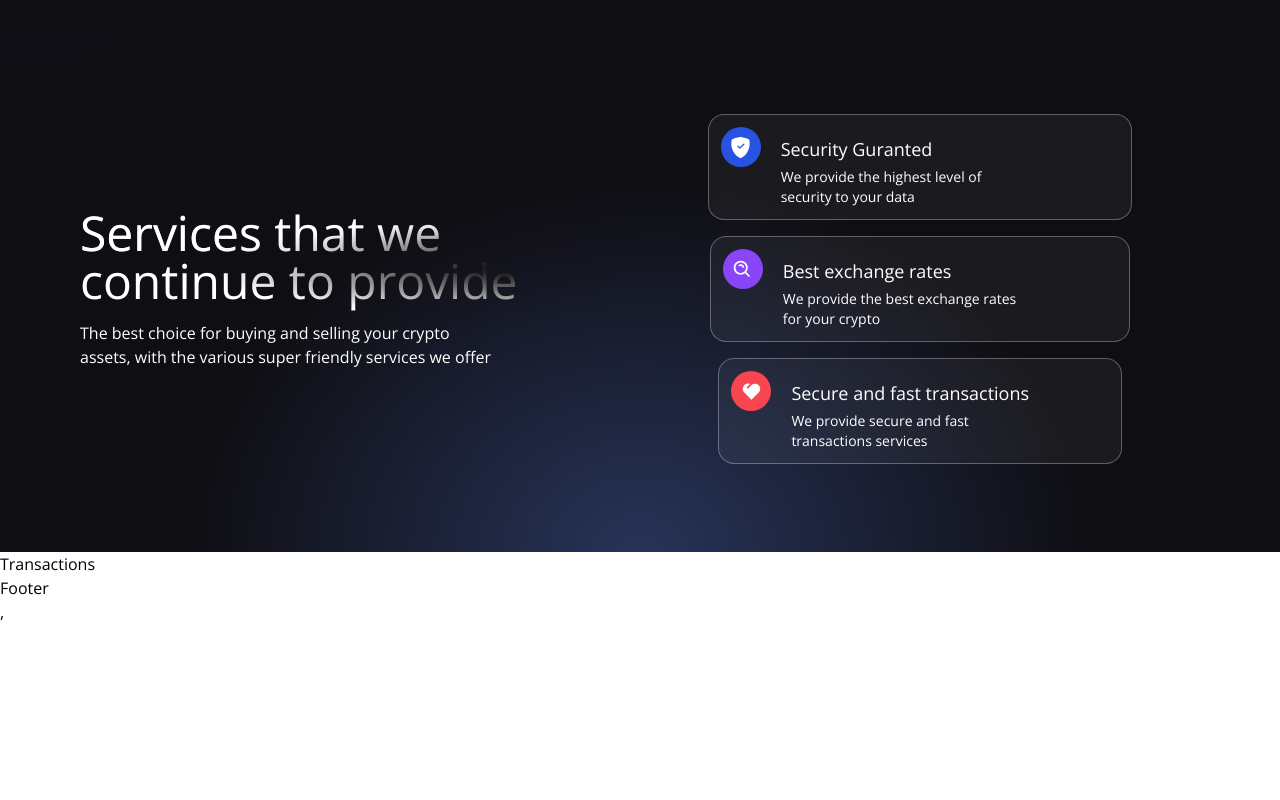
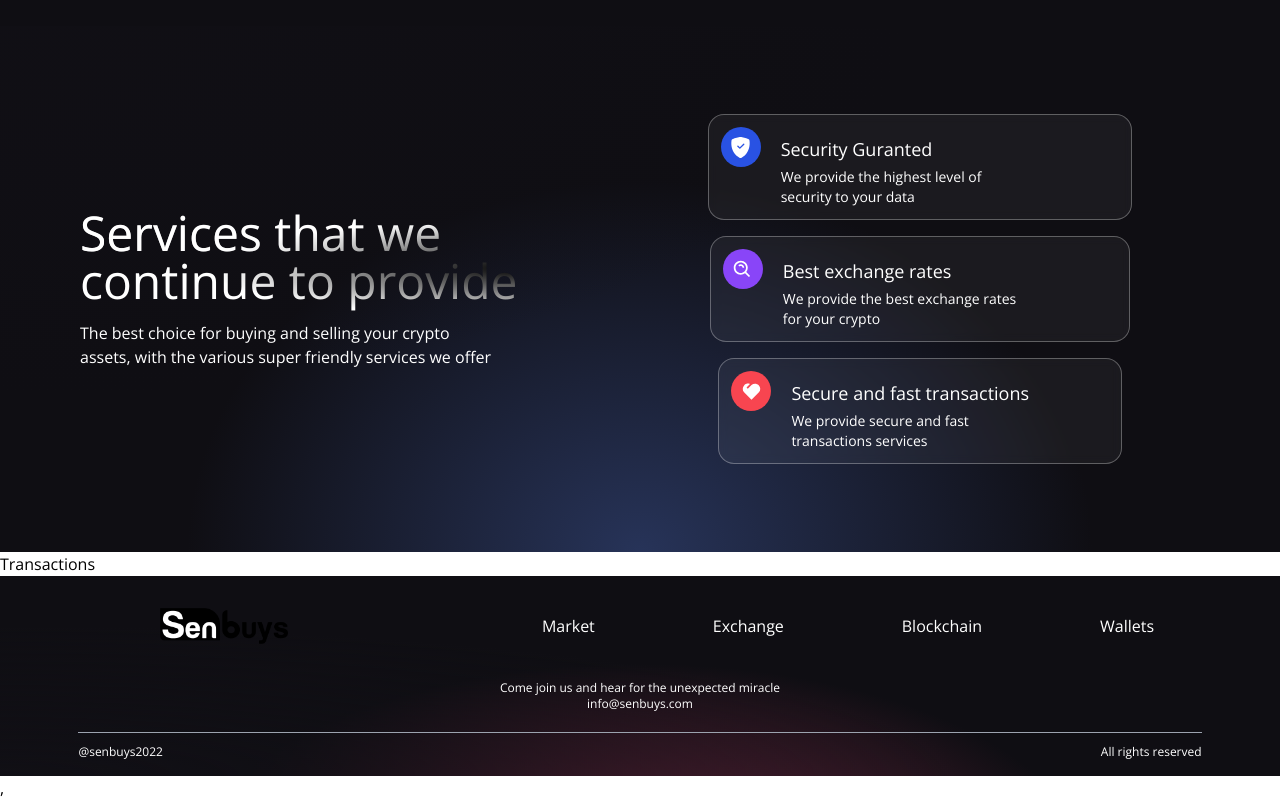
Before and after one commit to Thebks/Web3_Prac, a React (Vite) app in the folder client/: page / in a window 1280 px wide. Shown: the part 723-1523 px from the top of the page. Before the commit the page ends 1347 px from the top, so only its background shows below. Built offline with nearby package versions, Linux system fonts and the light colour scheme.

Commit message:
Added a footer

```diff
--- a/client/src/components/Footer.jsx
+++ b/client/src/components/Footer.jsx
@@ -1,7 +1,36 @@
+
+import logo from '../../images/senbuys-logo-concept-3.png';
+
 const Footer = () => {
     return (
-        <h1>Footer</h1>
+        <div className="w-full flex md:justify-center justify-between items-center flex-col p-4 gradient-bg-footer">
+            <div className="w-full flex sm:flex-row flex-col justify-between items-center my-4">
+                <div className="flex flex-[0.5] justify-center items-center">
+                    <img src={logo} alt="logo" className="w-32" />
+                </div>
+
+                <div className="flex flex-1 justify-evenly items-center flex-wrap sm:mt-0 mt-5 w-full">
+                    <p className="text-white text-base text-center mx-2 cursor-pointer">Market</p>
+                    <p className="text-white text-base text-center mx-2 cursor-pointer">Exchange</p>
+                    <p className="text-white text-base text-center mx-2 cursor-pointer">Blockchain</p>
+                    <p className="text-white text-base text-center mx-2 cursor-pointer">Wallets</p>
+                </div>
+            </div>
+            <div className="flex justify-center items-center flex-col mt-5">
+                <p className="text-white text-left text-xs">Come join us and hear for the unexpected miracle</p>
+                <p className="text-white text-right text-xs">info@senbuys.com</p>
+            </div>
+
+            <div className="sm:w-[90%] w-full h-[0.25px] bg-gray-400 mt-5 " />
+
+            <div className="sm:w-[90%] w-full flex justify-between items-center mt-3">
+                <p className="text-white text-left text-xs">@senbuys2022</p>
+                <p className="text-white text-right text-xs">All rights reserved</p>
+            </div>
+        </div>
+
+
     );
-}
+};
 
 export default Footer;
```
